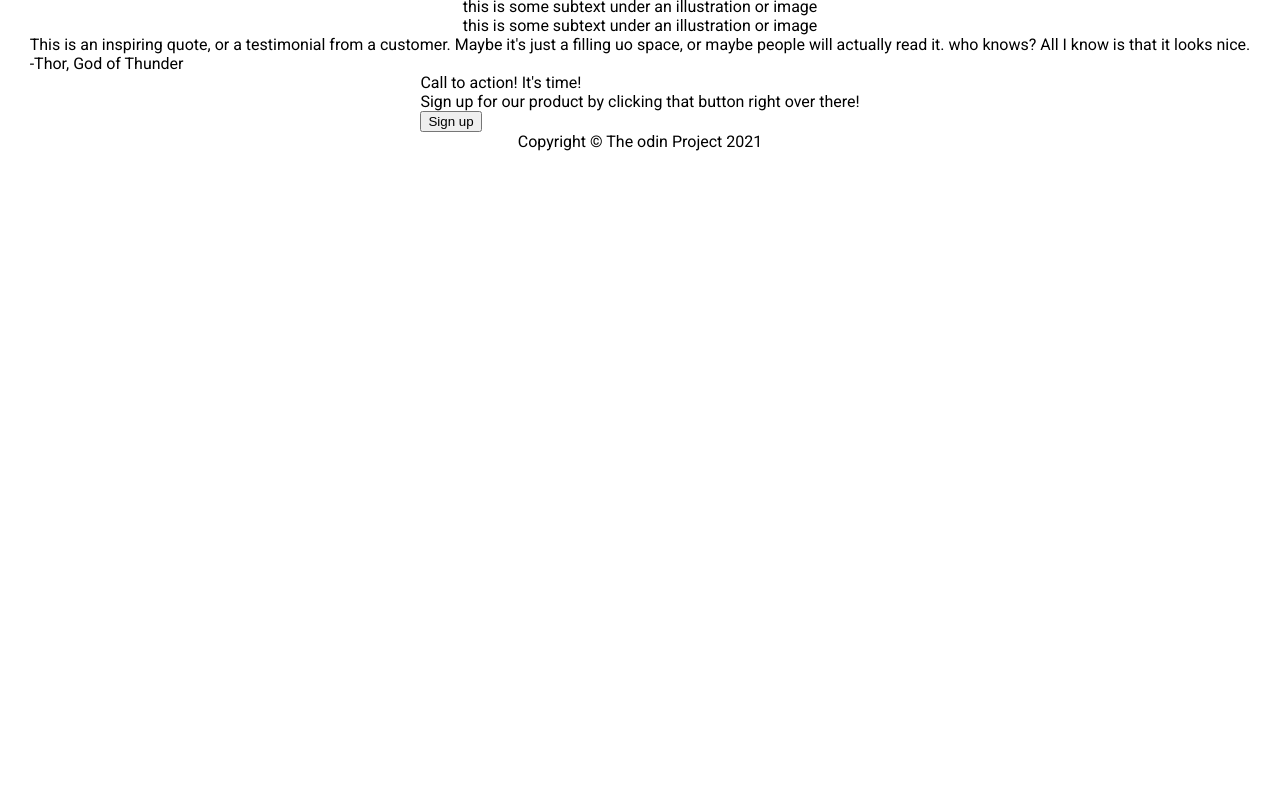
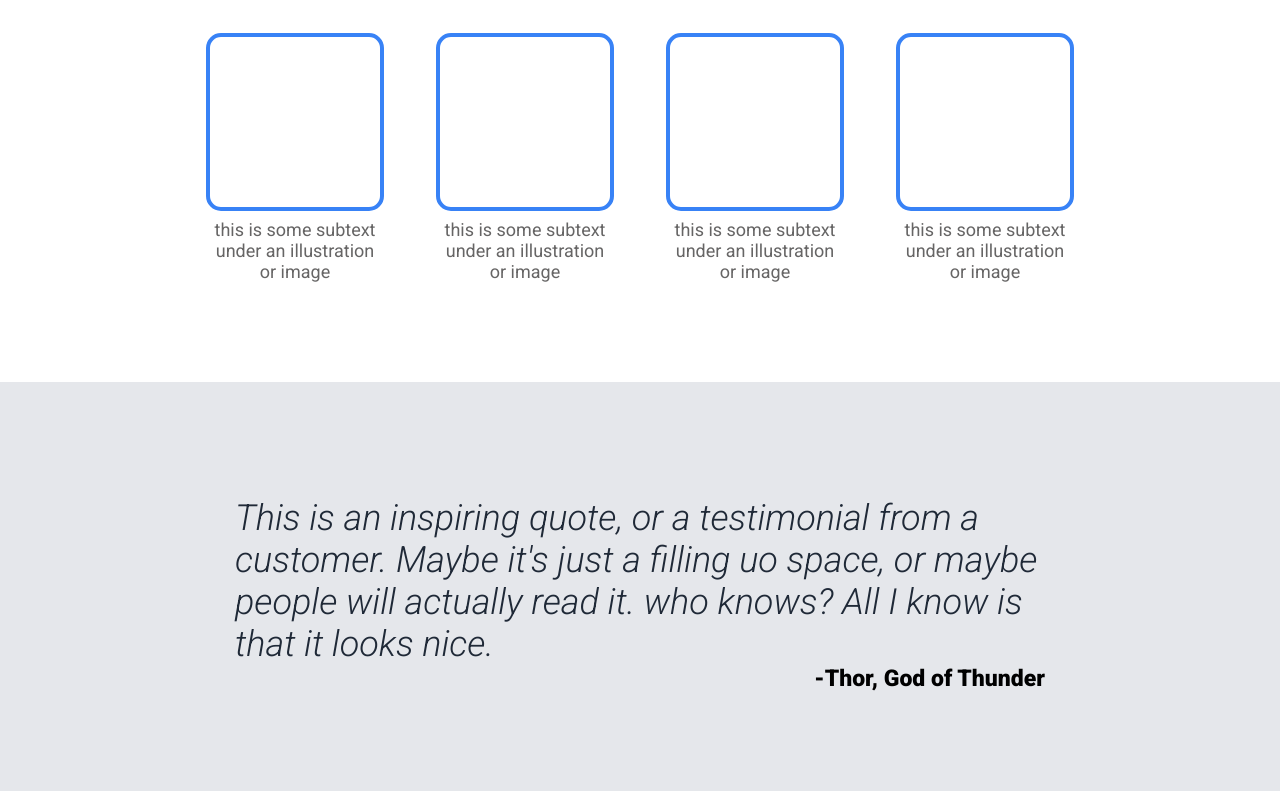
Before and after one commit to KrowJ/project-landing-page, a plain HTML site: page index.html in a window 1280 px wide. Shown: the part 649-1440 px from the top of the page. Before the commit the page ends 800 px from the top, so only its background shows below. Drawn offline with Linux system fonts and the light colour scheme.

Commit message:
Add more css structure and fixed some html typos

```diff
--- a/index.html
+++ b/index.html
@@ -8,7 +8,8 @@
     <link rel="stylesheet" href="style.css">
     <link rel="preconnect" href="https://fonts.googleapis.com">
     <link rel="preconnect" href="https://fonts.gstatic.com" crossorigin>
-    <link href="https://fonts.googleapis.com/css2?family=Roboto:ital,wght@0,100;0,300;0,400;0,500;0,700;0,900;1,100;1,300;1,400;1,500;1,700;1,900&display=swap"
+    <link
+        href="https://fonts.googleapis.com/css2?family=Roboto:ital,wght@0,100;0,300;0,400;0,500;0,700;0,900;1,100;1,300;1,400;1,500;1,700;1,900&display=swap"
         rel="stylesheet">
 </head>
 
@@ -18,17 +19,18 @@
             <div class="header">
                 <div class="header-logo">Header Logo</div>
                 <div>
-                    <ol class="header-links">
+                    <ul class="header-links">
                         <li><a href="#">header link one</a></li>
                         <li><a href="#">header link two</a></li>
                         <li><a href="#">header link three</a></li>
-                    </ol>
+                    </ul>
                 </div>
             </div>
             <div class="hero">
                 <div class="modal">
                     <div class="hero-main-text">This website is awesome</div>
-                    <p class="hero-secondary-text">This website has some subtext that goes here under the main title. It's a smaller font and the color
+                    <p class="hero-secondary-text">This website has some subtext that goes here under the main title.
+                        It's a smaller font and the color
                         is lower contrast</p>
                     <button class="hero-button">Sign up</button>
                 </div>
@@ -36,44 +38,45 @@
             </div>
         </div>
     </div>
-    <div>
-        <h2>Some random information</h2>
-        <div>
-            <div>
-                <div></div>
-                <p>this is some subtext under an illustration or image</p>
+    <div class="info-container">
+        <h2 class="some-info">Some random information</h2>
+        <div class="image-placeholder">
+            <div class="placeholder-container">
+                <div class="info-placeholder"></div>
+                <p class="placeholder-text">this is some subtext under an illustration or image</p>
             </div>
-            <div>
-                <div></div>
-                <p>this is some subtext under an illustration or image</p>
+            <div class="placeholder-container">
+                <div class="info-placeholder"></div>
+                <p class="placeholder-text">this is some subtext under an illustration or image</p>
             </div>
-            <div>
-                <div></div>
-                <p>this is some subtext under an illustration or image</p>
+            <div class="placeholder-container">
+                <div class="info-placeholder"></div>
+                <p class="placeholder-text">this is some subtext under an illustration or image</p>
             </div>
-            <div>
-                <div></div>
-                <p>this is some subtext under an illustration or image</p>
+            <div class="placeholder-container">
+                <div class="info-placeholder"></div>
+                <p class="placeholder-text">this is some subtext under an illustration or image</p>
             </div>
         </div>
     </div>
-    <div>
-        <div>
-            <div>This is an inspiring quote, or a testimonial from a customer. Maybe it's just a filling uo space, or
+    <div class="quote-container">
+        <div class="quote-author-container">
+            <div class="quote">This is an inspiring quote, or a testimonial from a customer. Maybe it's just a filling
+                uo space, or
                 maybe people will actually read it. who knows? All I know is that it looks nice.</div>
-            <div>-Thor, God of Thunder</div>
+            <div class="author">-Thor, God of Thunder</div>
         </div>
     </div>
     <div>
-        <div>
-            <div>
-                <div>Call to action! It's time!</div>
-                <p>Sign up for our product by clicking that button right over there!</p>
+        <div class="second-modal">
+            <div class="call-to-action-container">
+                <div class="call-to-action">Call to action! It's time!</div>
+                <p class="call-to-action-text">Sign up for our product by clicking that button right over there!</p>
             </div>
-            <button>Sign up</button>
+            <button class="modal-button">Sign up</button>
         </div>
     </div>
-    <div>Copyright &#169; The odin Project 2021</div>
+    <div class="footer">Copyright &#169; The odin Project 2021</div>
 </body>
 
 </html>
--- a/style.css
+++ b/style.css
@@ -6,7 +6,7 @@ body {
     align-items: center;
 }
 
-ol {
+ul {
     list-style: none;
     margin: 0;
     padding: 0;
@@ -20,6 +20,10 @@ a {
 }
 
 p {
+    margin: 0;
+}
+
+h2 {
     margin: 0;
 }
 
@@ -107,15 +111,121 @@ p {
 
 /* Information Header */
 
-.info-header {
-
+.info-container {
+    display: flex;
+    flex-direction: column;
+    align-items: center;
 }
 
+.some-info {
+    font-size: 36px;
+    font-weight: 900;
+    color: #1F2937;
+    padding: 50px;
+}
 
+.image-placeholder {
+    display: flex;
+    gap: 60px;
+    margin-bottom: 100px;
+}
 
+.placeholder-container {
+    display: flex;
+    flex-direction: column;
+    gap: 8px;
+    align-items: center;
+    width: 170px;
+}
+
+.info-placeholder {
+    border: 4px solid #3882F6;
+    border-radius: 15px;
+    height: 170px;
+    width: 170px;
+}
+
+.placeholder-text {
+    color: rgb(102, 101, 101);
+    font-size: 18px;
+    text-align: center;
+}
+
+/* Quote */
+
+.quote-container {
+    background-color: #E5E7EB;
+    height: 425px;
+    width: 100%;
+    display: flex;
+    justify-content: center;
+    align-items: center;
+}
+
+.quote-author-container {
+    width: 810px;
+}
+
+.quote {
+    color: #1F2937;
+    font-weight: 300;
+    font-style: italic;
+    font-size: 36px;
+}
+
+.author {
+    font-size: 23px;
+    font-weight: 900;
+    text-align: right;
+}
+
+/* Second Modal */
+
+.second-modal {
+    background-color: #3882F6;
+    border-radius: 8px;
+    height: 150px;
+    width: 1050px;
+    display: flex;
+    justify-content: center;
+    align-items: center;
+    gap: 200px;
+    margin-top: 100px;
+    margin-bottom: 100px;
+}
+
+.call-to-action-container {}
+
+.call-to-action {
+    font-size: 25px;
+    font-weight: 600;
+    color: white;
+}
+
+.call-to-action-text {
+    color: #F9FAF8;
+    font-size: 18px;
+}
+
+.modal-button {
+    padding: 5px 35px;
+    background-color: #3882F6;
+    border: 2px solid white;
+    border-radius: 8px;
+    font-size: 18px;
+    color: #F9FAF8;
+    font-weight: 600;
+}
 
 /* Footer */
 
 .footer {
-
+    font-size: 19px;
+    color: #E5E7EB;
+    background-color: #1F2937;
+    width: 100%;
+    display: flex;
+    justify-content: center;
+    padding: 40px;
+    box-sizing: border-box;
 }
```
